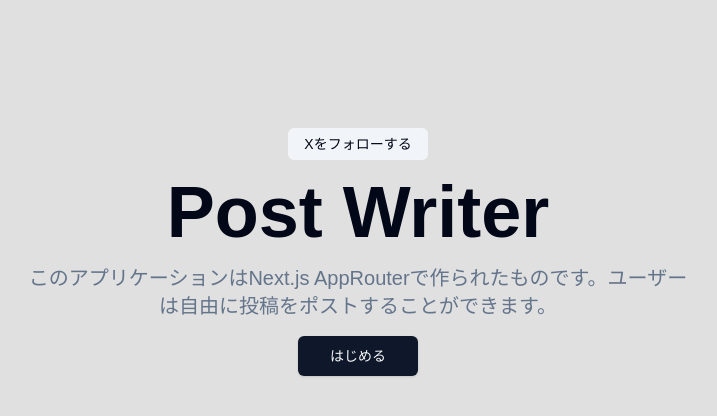
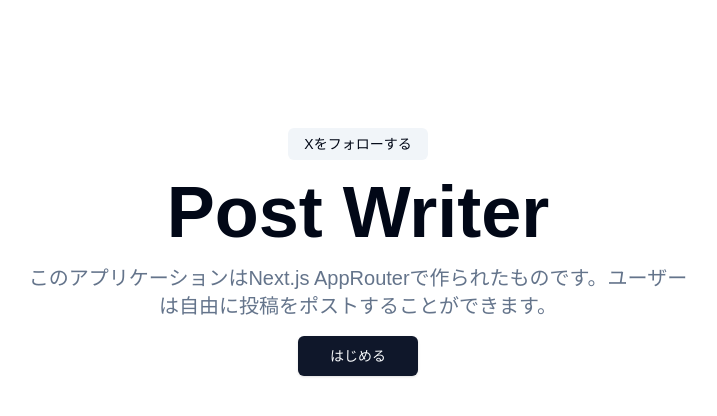
Before and after one commit to newstage75/post-writer-webapp, a Next.js app: page / in a window 1280 px wide. Shown: the top 416 px of the page, without its empty margins (282-999 px from the left). Built offline with nearby package versions, Linux system fonts and the light colour scheme.

Commit message:
デフォルトに戻す

```diff
--- a/tailwind.config.ts
+++ b/tailwind.config.ts
@@ -10,8 +10,7 @@ const config: Config = {
   theme: {
     extend: {
       colors: {
-        // background: 'hsl(var(--background))',
-        background: "#e0e0e0", // カスタム
+        background: "hsl(var(--background))",
         foreground: "hsl(var(--foreground))",
         card: {
           DEFAULT: "hsl(var(--card))",
```
